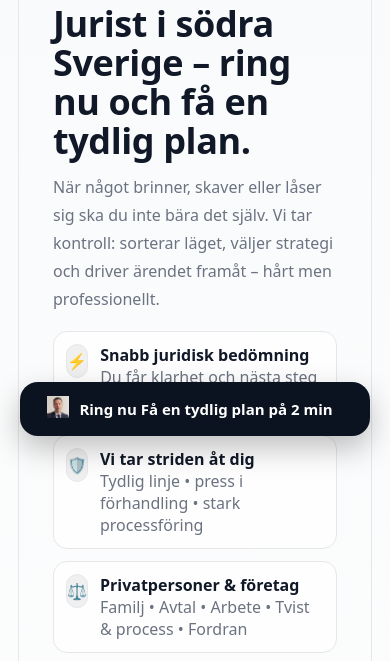
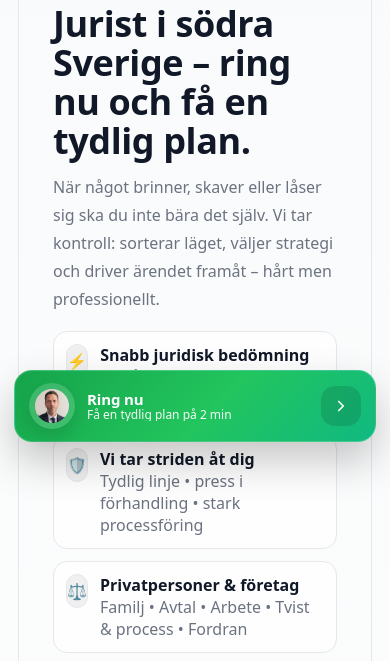
Before and after one commit to optiphyswe-cyber/hpjuridik-web, a FastAPI app: page / in a window 390 px wide. Shown: the part 388-1049 px from the top of the page. Run offline with FastAPI, Linux system fonts and the light colour scheme.

Commit message:
Update style.css

```diff
--- a/app/static/style.css
+++ b/app/static/style.css
@@ -1347,46 +1347,123 @@ html {
   flex-wrap:wrap;
 }
 /* =========================
-   Sticky ring-knapp mobil
+   Sticky Call CTA – Premium
    ========================= */
 
+/* Visa bara på mobil */
 .sticky-call{
   position: fixed;
-  bottom: 20px;
   left: 50%;
   transform: translateX(-50%);
+  bottom: calc(14px + env(safe-area-inset-bottom));
   z-index: 9999;
 
   display: none;
+  width: min(520px, calc(100% - 28px));
   align-items: center;
-  gap: 10px;
+  gap: 12px;
 
-  background: #0b1220;
-  color: #fff;
-  padding: 14px 22px;
+  padding: 12px 14px;
+  border-radius: 18px;
 
-  border-radius: 18px;
-  font-weight: 600;
+  /* grön “solution” vibe */
+  background: linear-gradient(135deg, #16a34a 0%, #22c55e 55%, #10b981 100%);
+  color: #ffffff;
+
+  border: 1px solid rgba(255,255,255,0.18);
+  box-shadow:
+    0 18px 40px rgba(0, 0, 0, 0.22),
+    0 0 0 1px rgba(16,185,129,0.18) inset;
+
+  text-decoration: none;
+
+  /* smooth */
+  transition: transform .18s ease, filter .18s ease, box-shadow .18s ease;
+  -webkit-tap-highlight-color: transparent;
+}
+
+@media (max-width: 768px){
+  .sticky-call{ display: flex; }
+}
+
+/* ikon-bubbla (din bild rund) */
+.sticky-ic{
+  width: 46px;
+  height: 46px;
+  border-radius: 999px;
+  background: rgba(255,255,255,0.16);
+  display: grid;
+  place-items: center;
+  flex: 0 0 auto;
+  box-shadow: 0 8px 18px rgba(0,0,0,0.12);
+}
+
+.sticky-ic img{
+  width: 34px;
+  height: 34px;
+  border-radius: 999px;      /* rund bild */
+  object-fit: cover;
+  display: block;
+  background: rgba(255,255,255,0.10);
+}
+
+/* text */
+.sticky-text{
+  display: flex;
+  flex-direction: column;
+  line-height: 1.1;
+  min-width: 0;
+}
+
+.sticky-title{
+  font-weight: 800;
+  letter-spacing: -0.01em;
   font-size: 15px;
+}
 
-  box-shadow: 0 12px 30px rgba(0,0,0,0.25);
+.sticky-sub{
+  font-size: 12px;
+  opacity: 0.95;
+  white-space: nowrap;
+  overflow: hidden;
+  text-overflow: ellipsis;
+}
+
+/* pil */
+.sticky-go{
+  margin-left: auto;
+  width: 40px;
+  height: 40px;
+  border-radius: 14px;
+  background: rgba(0,0,0,0.12);
+  display: grid;
+  place-items: center;
+  flex: 0 0 auto;
+}
+
+.sticky-go svg{
+  width: 18px;
+  height: 18px;
+}
+
+/* hover/press */
+.sticky-call:hover{
+  filter: brightness(1.03);
   text-decoration: none;
 }
 
-/* ikon */
-.sticky-call img{
-  width: 22px;
-  height: 22px;
-  object-fit: contain;
+.sticky-call:active{
+  transform: translateX(-50%) translateY(1px);
+  filter: brightness(0.98);
 }
 
-/* mobil */
-@media (max-width: 768px){
-
+/* liten “soft pulse” (lugnt, inte gimmick) */
+@media (prefers-reduced-motion: no-preference){
   .sticky-call{
-    display: flex;
-    width: calc(100% - 40px);
-    justify-content: center;
+    animation: stickyPulse 3.6s ease-in-out infinite;
   }
-
+  @keyframes stickyPulse{
+    0%, 100%{ box-shadow: 0 18px 40px rgba(0,0,0,0.22), 0 0 0 1px rgba(16,185,129,0.18) inset; }
+    50%{ box-shadow: 0 22px 48px rgba(0,0,0,0.24), 0 0 0 1px rgba(16,185,129,0.26) inset; }
+  }
 }
```
